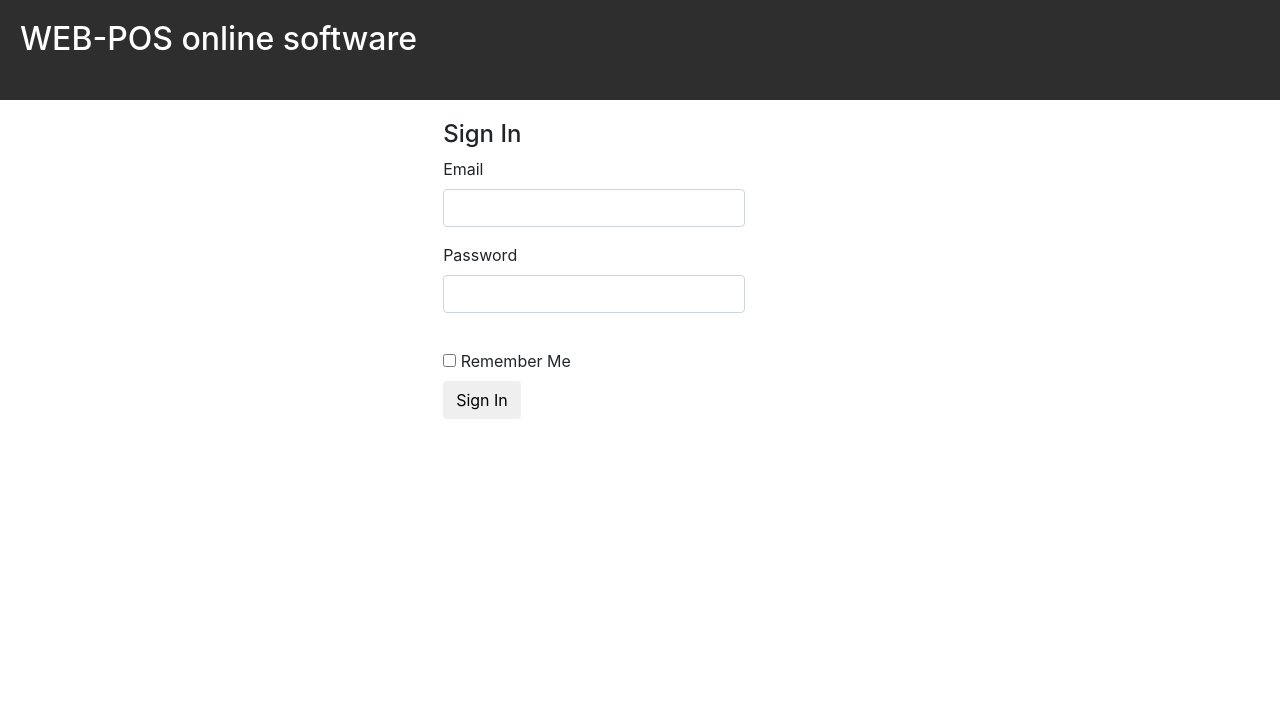
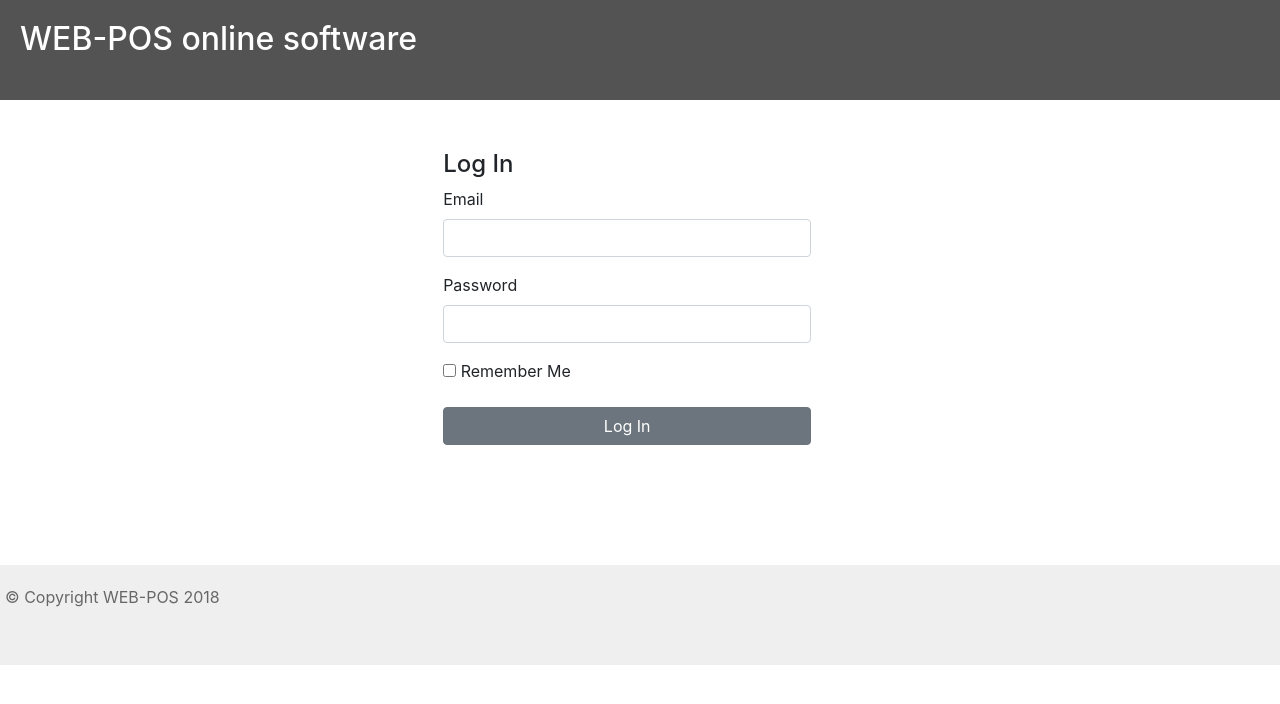
Before and after one commit to sah1l/flask-dashboard, a Flask app: page /login/ in a window 1280 px wide. Shown: the top 704 px of the page. Run offline with Flask 2, Linux system fonts and the light colour scheme; some libraries are stand-ins or nearby versions.

Commit message:
Updated styles

```diff
--- a/app/mod_auth/forms.py
+++ b/app/mod_auth/forms.py
@@ -11,4 +11,4 @@ class LoginForm(FlaskForm):
     email = StringField('Email', validators=[DataRequired(), Email()])
     password = PasswordField('Password', validators=[DataRequired()])
     remember_me = BooleanField('Remember Me')
-    submit = SubmitField('Sign In')
+    submit = SubmitField('Log In')
--- a/app/static/app.css
+++ b/app/static/app.css
@@ -1,7 +1,11 @@
+.form-group {
+    max-width: 100%;
+}
+
 /* Header */
 
 #header-row {
-    background-color: #2E2E2E;
+    background-color: #535353;
     height: 100px;
 }
 
@@ -12,7 +16,7 @@
 }
 
 #user-panel-row {
-    background-color: #4f4f4f;
+    background-color: #626262;
     height: 40px;
     color: white;
 }
@@ -30,7 +34,11 @@
 /* Login page */
 
 #login-block {
-    padding-top: 20px;
+    margin-top: 50px;
+}
+
+.full-width-btn {
+    width: 100%;
 }
 
 /* Content */
@@ -100,7 +108,8 @@
 
 .submit-panel {
     padding-left: 15px;
-    padding-top: 20px;
+    /*padding-top: 15px;*/
+    padding-right: 15px;
 }
 
 .edit-user-block {
@@ -142,13 +151,17 @@
 /* Footer */
 
 #footer-row {
-    /*background-color: #cccccc;*/
-    height: 200px;
+    /*position: fixed;*/
+    bottom: 0;
+    background-color: #efefef;
+    height: 100px;
     margin-top: 120px;
+    width: 100%;
 }
 
 .footer-block {
-    /*color: #676767;*/
-    margin-left: 50px;
+    color: #676767;
+    margin-left: 5px;
     padding-top: 20px;
+    padding-bottom: 20px;
 }
--- a/app/templates/auth/login.html
+++ b/app/templates/auth/login.html
@@ -2,7 +2,7 @@
 
 {% block login_block %}
     <div class="add-record-block col-lg-4 offset-lg-4 col-sm-6 offset-sm-3 col-xs-12" id="login-block">
-        <h4>Sign In</h4>
+        <h4>Log In</h4>
         <form action="" method="post" class="form-horizontal" role="form" id="login-form">
             {{ form.hidden_tag() }}
             <div class="form-group col-lg-10">
@@ -19,9 +19,9 @@
                 <span class="error">{{ error }}</span>
                 {% endfor %}
             </div>
+            <div class="form-group col-lg-10">{{ form.remember_me() }} {{ form.remember_me.label }}</div>
             <div class="submit-panel">
-                <div>{{ form.remember_me() }} {{ form.remember_me.label }}</div>
-                <div>{{ form.submit(class="btn") }}</div>
+                <div>{{ form.submit(class="btn btn-secondary btn-block") }}</div>
             </div>
         </form>
     </div>
--- a/app/templates/layout.html
+++ b/app/templates/layout.html
@@ -57,10 +57,10 @@
     </div>
 </div>
 
-{#<div id="footer-row">#}
-{#    <div class="footer-block">#}
-{#        <span>&copy; Copyright WEB-POS 2018</span>#}
-{#    </div>#}
-{#</div>#}
+<div id="footer-row">
+    <div class="footer-block">
+        <span>&copy; Copyright WEB-POS 2018</span>
+    </div>
+</div>
 
 </html>
```
